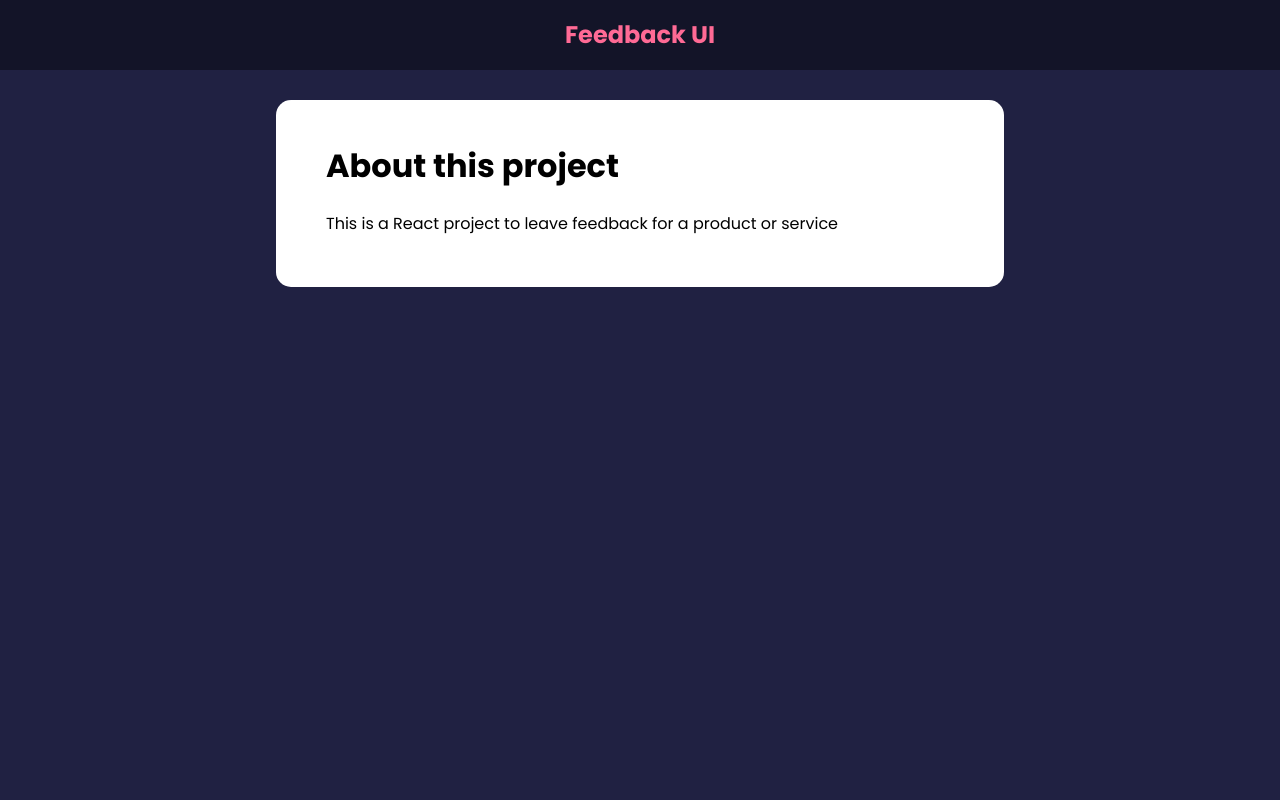
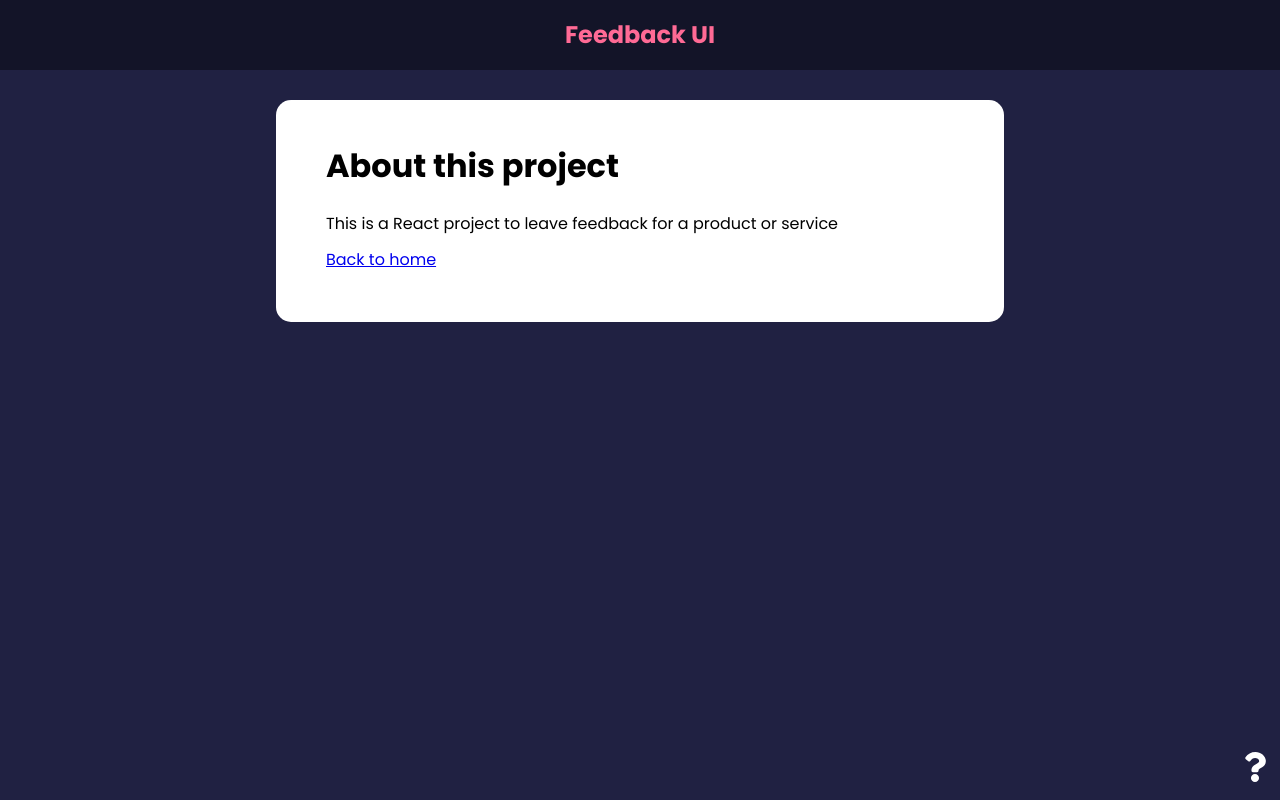
Before and after one commit to NicoASSEO/feedback-app, a React (Vite) app: page /about in a window 1280 px wide. Built offline with nearby package versions, Linux system fonts and the light colour scheme.

Commit message:
Used Link component from react router

```diff
--- a/src/App.jsx
+++ b/src/App.jsx
@@ -7,6 +7,7 @@
 import FeedbackForm from "./components/FeedbackForm"
 import { v4 as uuidv4 } from "uuid"
 import About from "./pages/About"
+import AboutIconLink from "./components/AboutIconLink"
 
 function App() {
   const [feedback, setFeedback] = useState(FeedbackData)
@@ -44,6 +45,7 @@
 
           <Route path="/about" element={<About />} />
         </Routes>
+        <AboutIconLink></AboutIconLink>
       </div>
     </Router>
   )
--- /dev/null
+++ b/src/components/AboutIconLink.jsx
@@ -0,0 +1,15 @@
+import React from "react"
+import { FaQuestion } from "react-icons/fa"
+import { Link } from "react-router-dom"
+
+const AboutIconLink = () => {
+  return (
+    <div className="about-link">
+      <Link to="/about">
+        <FaQuestion size={30}></FaQuestion>
+      </Link>
+    </div>
+  )
+}
+
+export default AboutIconLink
--- a/src/index.css
+++ b/src/index.css
@@ -188,6 +188,9 @@
 /* FIX: Remove position: absolute to keep about icon at the bottom of the
  * document */
 .about-link {
+  position: fixed;
+  right: 10px;
+  bottom: 10px;
   display: flex;
   justify-content: flex-end;
 }
--- a/src/pages/About.jsx
+++ b/src/pages/About.jsx
@@ -1,5 +1,6 @@
 import React from "react"
 import Card from "../components/shared/Card"
+import { Link } from "react-router-dom"
 
 const About = () => {
   return (
@@ -9,6 +10,10 @@
         <p>
           This is a React project to leave feedback for a product or service
         </p>
+
+        <p>
+          <Link to="/">Back to home</Link>
+        </p>
       </div>
     </Card>
   )
```
